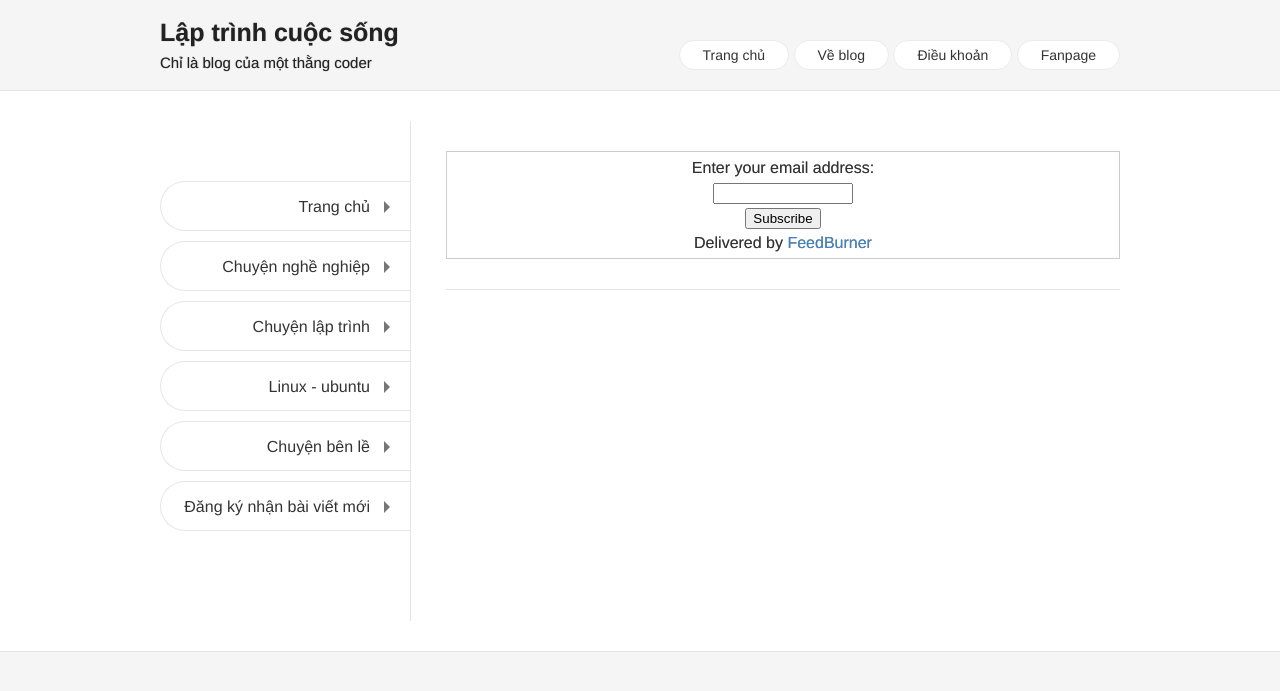
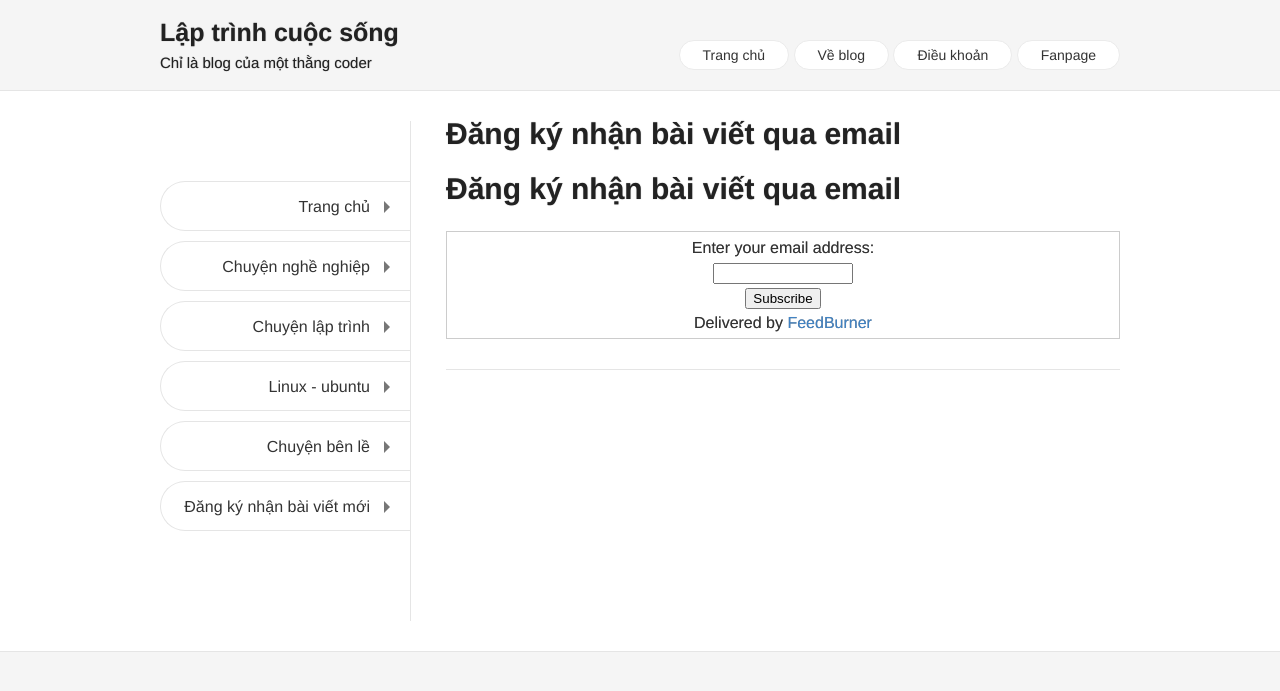
Before and after one commit to nguyentest/laptrinhcuocsong, a Jekyll site: the page built from dang-ky-nhan-bai-viet.md, in a window 1280 px wide. Shown: the top 691 px of the page. Built offline with Jekyll 4.4.1, drawn with Linux system fonts in a browser that asks for light colours; our own code applies the rules of GitHub Pages for plain Markdown files.

Commit message:
Update dang-ky-nhan-bai-viet.md

```diff
--- a/dang-ky-nhan-bai-viet.md
+++ b/dang-ky-nhan-bai-viet.md
@@ -1 +1,3 @@
+# Đăng ký nhận bài viết qua email
+
 <form style="border:1px solid #ccc;padding:3px;text-align:center;" action="https://feedburner.google.com/fb/a/mailverify" method="post" target="popupwindow" onsubmit="window.open('https://feedburner.google.com/fb/a/mailverify?uri=laptrinhcuocsong', 'popupwindow', 'scrollbars=yes,width=550,height=520');return true"><p>Enter your email address:</p><p><input type="text" style="width:140px" name="email"/></p><input type="hidden" value="laptrinhcuocsong" name="uri"/><input type="hidden" name="loc" value="en_US"/><input type="submit" value="Subscribe" /><p>Delivered by <a href="https://feedburner.google.com" target="_blank">FeedBurner</a></p></form>
```
